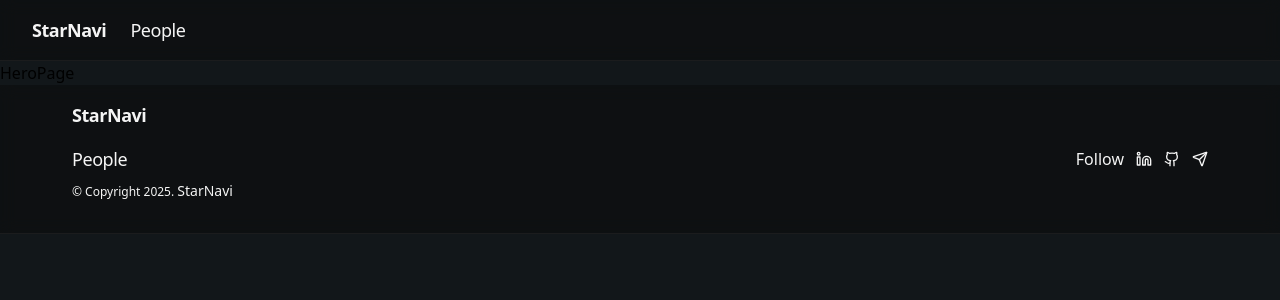
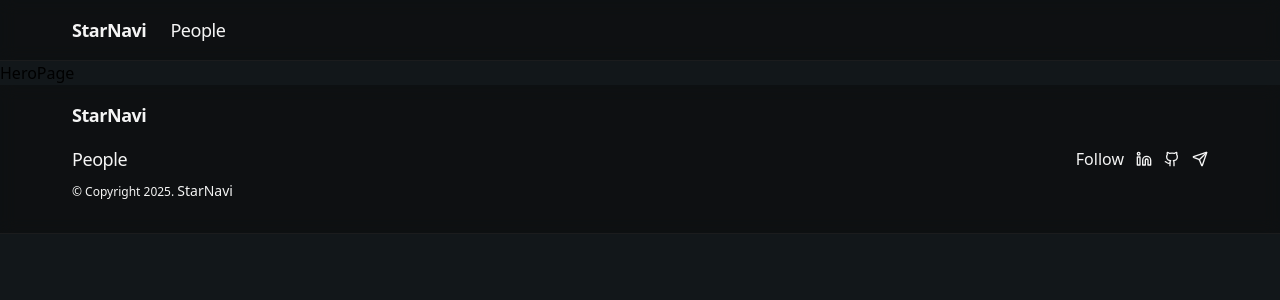
Before and after one commit to ShyraiDan/star-navi-task, a React (Vite) app: page / in a window 1280 px wide. Shown: the top 300 px of the page. Built offline with nearby package versions, Linux system fonts and the light colour scheme; no server answers.

Commit message:
Fix: Adjusted styles in Header component

```diff
--- a/src/components/Header.tsx
+++ b/src/components/Header.tsx
@@ -8,7 +8,7 @@ const links = [{ href: '/people', label: 'People' }]
 const Header = () => {
   return (
     <header className='z-50 w-full border-b border-neutral-800/60 bg-neutral-950/70 backdrop-blur supports-backdrop-filter:bg-neutral-950/50 sticky top-0'>
-      <div className='flex max-w-[1200px] gap-6 items-center px-8 py-3 md:py-4'>
+      <div className='flex max-w-[1200px] mx-auto gap-6 items-center px-8 py-3 md:py-4'>
         <div className='flex items-center gap-2'>
           <NavLink
             className='font-bold'
```
